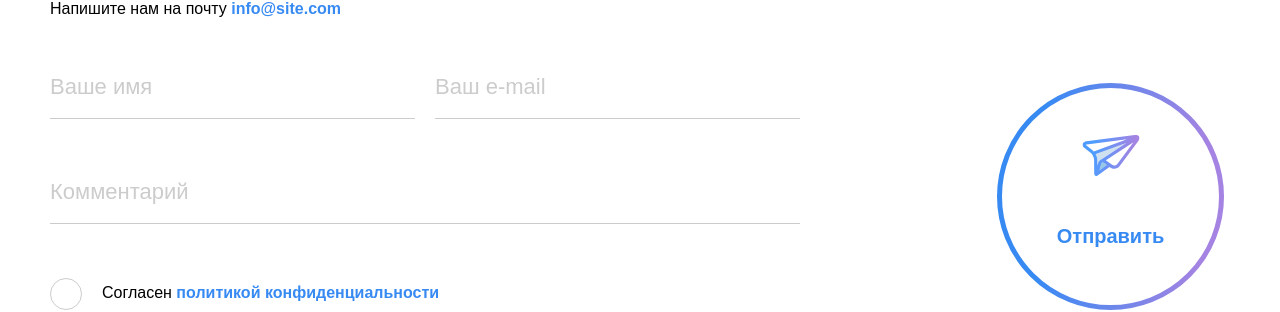
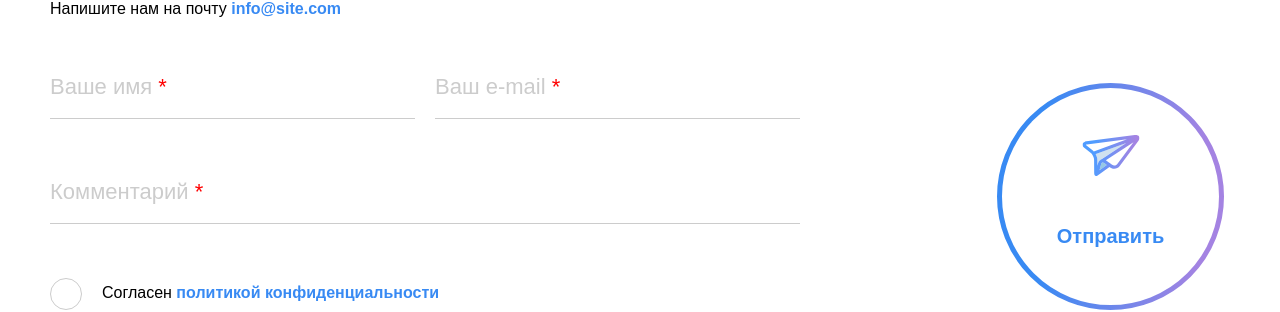
Before and after one commit to MikkyMeow/test1, a React (Create React App) app: page / in a window 1280 px wide. Shown: the part 387-699 px from the top of the page. Built offline with nearby package versions, Linux system fonts and the light colour scheme; a web font is replaced by a local one.

Commit message:
required styles

```diff
--- a/src/components/pages/Contacts/index.jsx
+++ b/src/components/pages/Contacts/index.jsx
@@ -20,10 +20,10 @@ const Contacts = () => {
         <form className={styles.form}>
           <div>
             <div className={styles.inputContainer}>
-              <Input className={styles.input} label="Ваше имя" />
-              <Input className={styles.input} label="Ваш e-mail" />
+              <Input className={styles.input} label="Ваше имя" required />
+              <Input className={styles.input} label="Ваш e-mail" required />
             </div>
-            <Input className={styles.input} label="Комментарий" />
+            <Input className={styles.input} label="Комментарий" required />
             <Checkbox
               type="checkbox"
               label={
--- a/src/components/ui/input/index.jsx
+++ b/src/components/ui/input/index.jsx
@@ -5,7 +5,10 @@ export const Input = ({ className = "", label, ...rest }) => {
   return (
     <div className={`${styles.root} ${className}`}>
       <input className={styles.input} placeholder=" " {...rest} />
-      <label className={styles.label}>{label}</label>
+      <label className={styles.label}>
+        {label}
+        {rest.required && <span className={styles.required}> *</span>}
+      </label>
     </div>
   );
 };
--- a/src/components/ui/input/index.module.css
+++ b/src/components/ui/input/index.module.css
@@ -18,6 +18,10 @@
   transition: 0.3s;
 }
 
+.required {
+  color: red;
+}
+
 .input:focus + .label,
 .input:not(:placeholder-shown) + .label {
   transform: scale(0.65) translate(0, -100%);
```
